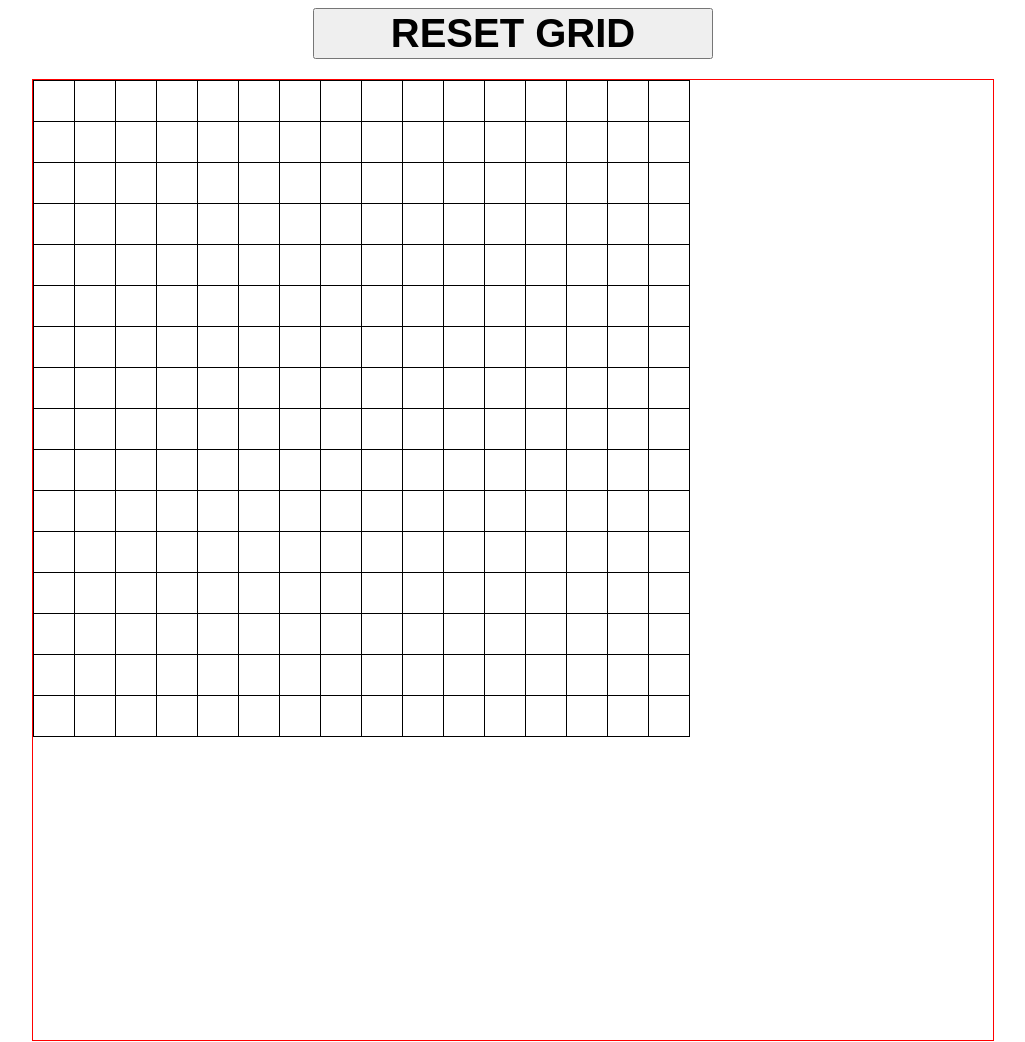
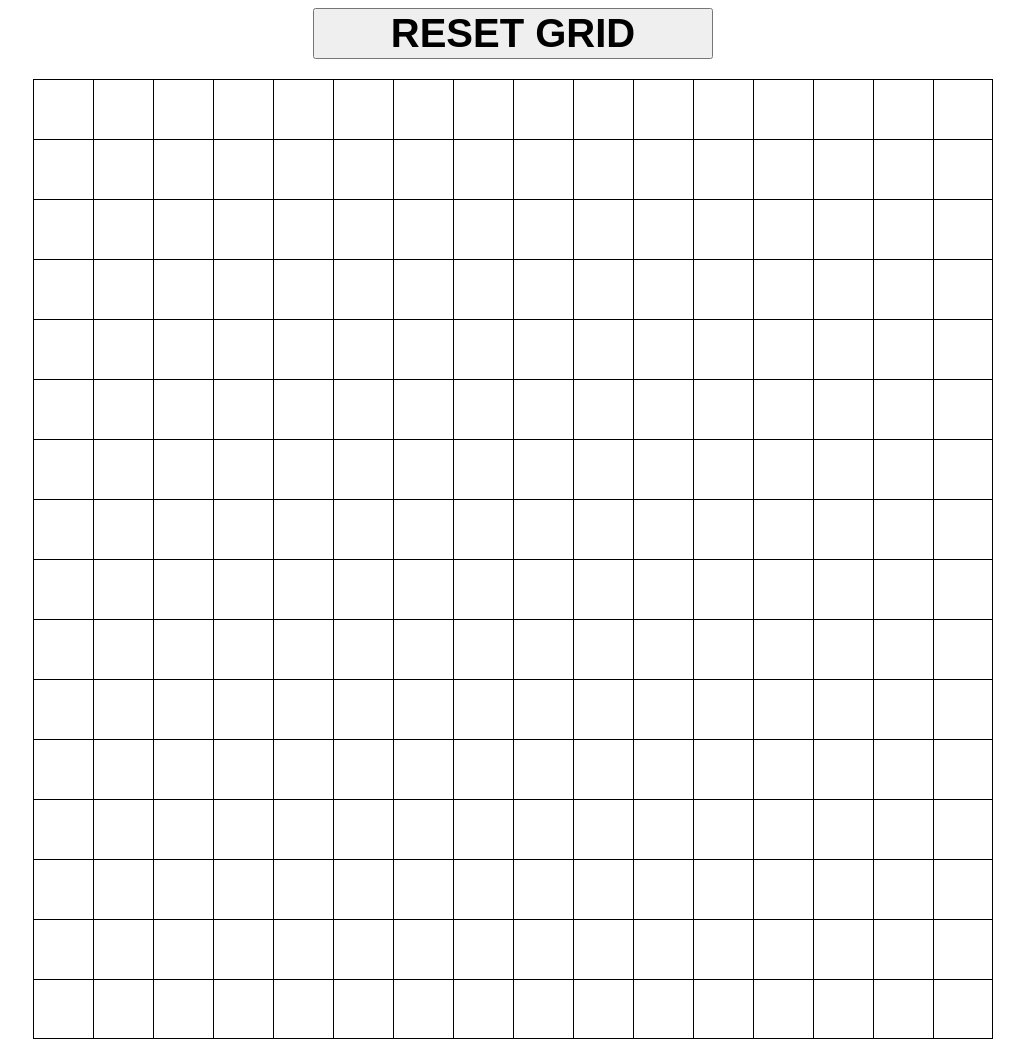
Before and after one commit to johann219/etch-a-sketch, a plain HTML site: page index.html in a window 1280 px wide. Shown: the whole page, without its empty margins (127-1152 px from the left). Drawn offline with Linux system fonts and the light colour scheme.

Commit message:
Implement box border calculation

```diff
--- a/script.js
+++ b/script.js
@@ -1,6 +1,10 @@
 const container = document.querySelector(".container");
 
+const FIELD_WIDTH = 960;
+
 function drawGrid (side = 16) {
+  let boxSide = 960/side;
+
   for (let i = 0; i < side; ++i) {
     const row = document.createElement('div');
     row.className = "row";
@@ -8,6 +12,8 @@ function drawGrid (side = 16) {
     for (let j = 0; j < side; ++j) {
       const rowElement = document.createElement('div');
       rowElement.className = "box";
+      rowElement.style.width = boxSide + "px";
+      rowElement.style.height = boxSide + "px";
       if (j === side - 1) {rowElement.classList.add("last-column");}
       if (i === side - 1) {rowElement.classList.add("last-row");}
       row.appendChild(rowElement);
--- a/styles.css
+++ b/styles.css
@@ -1,9 +1,15 @@
+*,
+*:before,
+*:after {
+  box-sizing: border-box;
+}
+
 .container {
   display: flex;
   flex-direction: column;
   width: 960px;
   height: 960px;
-  border: 1px solid red;
+  /* border: 1px solid red; */
   margin: auto;
 }
 
@@ -13,8 +19,6 @@
 }
 
 .box {
-  width: 40px;
-  height: 40px;
   border-left: 1px solid black;
   border-top: 1px solid black;
 }
```
